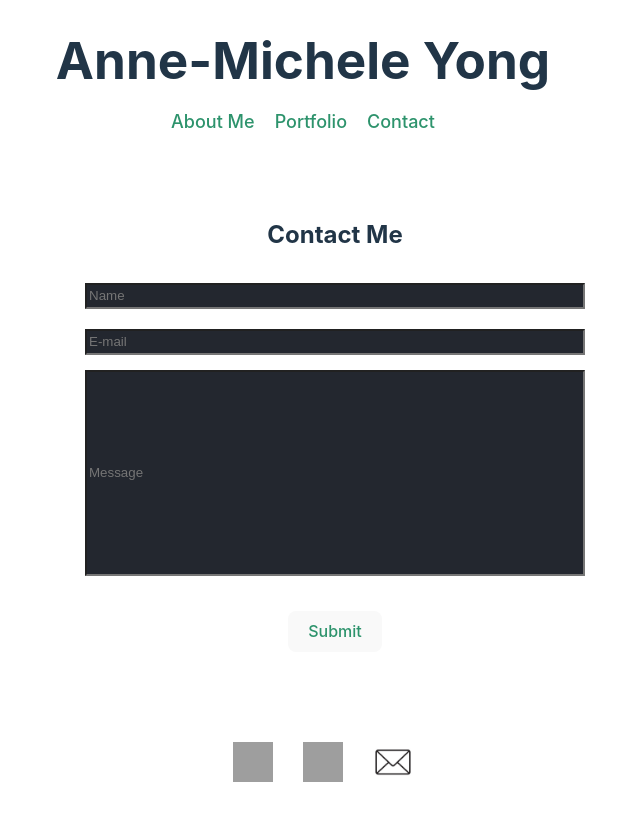
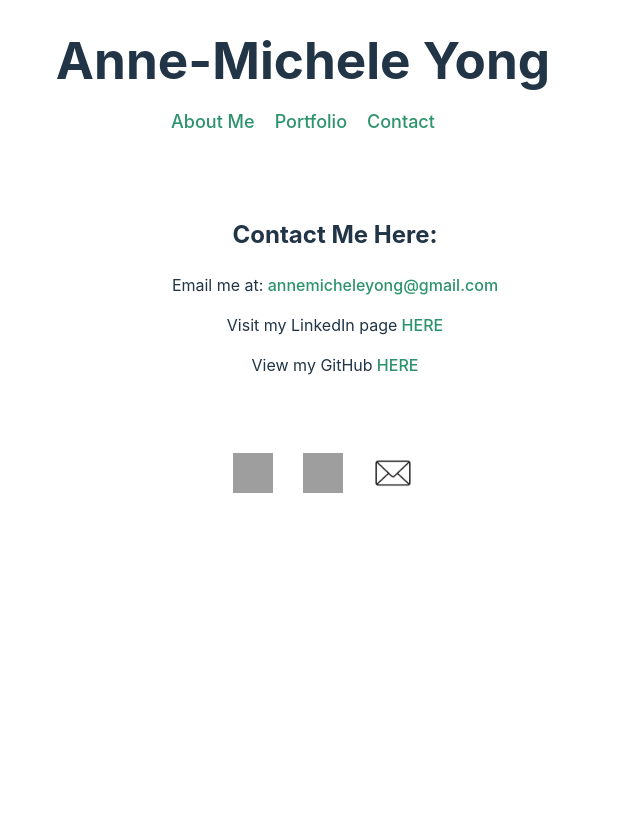
Before and after one commit to amaher112/react-portfolio, a React (Vite) app: page /contact in a window 1280 px wide. Shown: the top 820 px of the page, without its empty margins (337-977 px from the left). Built offline with nearby package versions, Linux system fonts and the light colour scheme; grey boxes are pictures that could not be loaded.

Commit message:
reformatted contact page, deleted the contact form

```diff
--- a/src/pages/ContactPage.jsx
+++ b/src/pages/ContactPage.jsx
@@ -72,70 +72,23 @@ const Input = styled.input`
 `;
 
 function Contact() {
-  const [name, setName] = useState("");
-  const [email, setEmail] = useState("");
-  const [message, setMessage] = useState("");
 
-  const handleBlur = (event) => {
-    const { name, value } = event.target;
-
-    if (name === "name" && !value) {
-      alert("Name is required");
-    }
-    if (name === "email" && !value) {
-      alert("Email is required");
-    }
-    if (name === "message" && !value) {
-      alert("Message is required");
-    }
-    if (name === "email" && value) {
-      const email = /^[^\s@]+@[^\s@]+\.[^\s@]+$/;
-      if (!email.test(value)) {
-        alert("Invalid email address");
-      }
-    }
-    if (name === "message" && value && value.length < 10) {
-      alert("Message must be at least 10 characters");
-    }
-  };
 
   return (
     <ContactContainer>
       <ContactBox>
-        <h2>Contact Me</h2>
-        <Form>
-          <Label>
-            <Input
-              type="text"
-              name="name"
-              placeholder="Name"
-              value={name}
-              onBlur={handleBlur}
-              onChange={(e) => setName(e.target.value)}
-            />
-          </Label>
-          <Label>
-            <Input
-              type="email"
-              name="email"
-              placeholder="E-mail"
-              value={email}
-              onBlur={handleBlur}
-              onChange={(e) => setEmail(e.target.value)}
-            />
-          </Label>
-          <Label>
-            <MessageInput
-              type="text"
-              name="message"
-              placeholder="Message"
-              value={message}
-              onBlur={handleBlur}
-              onChange={(e) => setMessage(e.target.value)}
-            />
-          </Label>
-          <StyledButton type="submit">Submit</StyledButton>
-        </Form>
+        <h2>Contact Me Here:</h2>
+        {/* <h2>Here are the ways you can reach me. Do not hesitate to get in touch!</h2> */}
+        <p>Email me at:
+          <a href="mailto:annemicheleyong@gmail.com"> annemicheleyong@gmail.com</a>
+          </p>
+          <p>Visit my LinkedIn page
+            <a href="https://www.linkedin.com/in/anne-michele-yong/" target="_blank"> HERE</a>
+            </p>
+            <p>View my GitHub
+              <a href="https://github.com/amaher112" target="_blank"> HERE</a>
+            </p>
+
       </ContactBox>
     </ContactContainer>
   );
```
